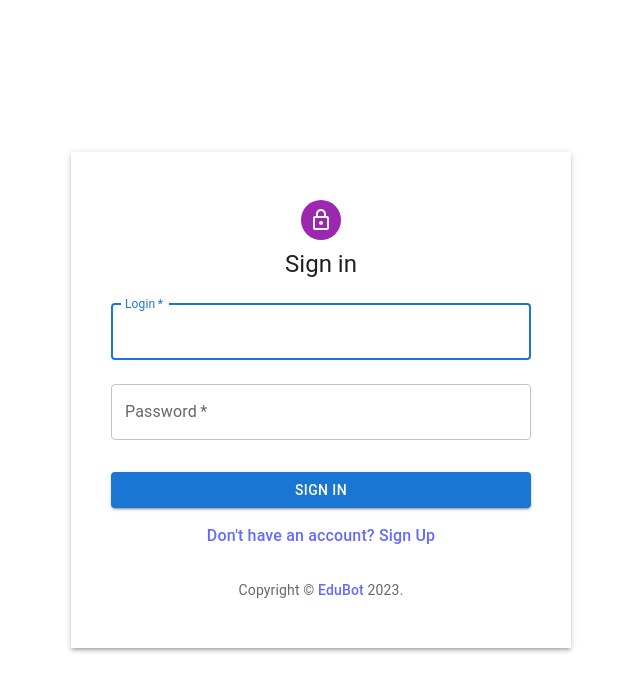
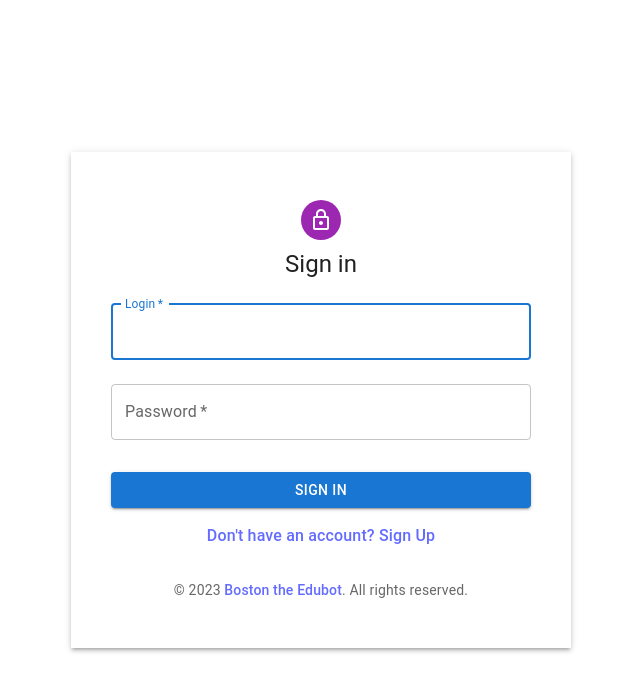
Before and after one commit to MrBomberman/edubot-frontend, a React (Vite) app: page /login in a window 1280 px wide. Shown: the top 692 px of the page, without its empty margins (319-959 px from the left). Built offline with nearby package versions, Linux system fonts and the light colour scheme.

Commit message:
changed modal footer description

```diff
--- a/src/pages/LoginPage.tsx
+++ b/src/pages/LoginPage.tsx
@@ -25,12 +25,12 @@ import { Button } from '@mui/material';
 function Copyright(props: any) {
     return (
       <Typography variant="body2" color="text.secondary" align="center" {...props}>
-        {'Copyright © '}
+        {'© '}
+        {new Date().getFullYear()}{' '}
         <Link color="inherit" to="/">
-            EduBot
-        </Link>{' '}
-        {new Date().getFullYear()}
-        {'.'}
+          Boston the Edubot
+        </Link>{'. '}
+        All rights reserved.
       </Typography>
     );
   }
--- a/src/pages/SignupPage.tsx
+++ b/src/pages/SignupPage.tsx
@@ -26,12 +26,12 @@ import ModalWindow from '../shared/common/ModalWindow';
 function Copyright(props: any) {
     return (
       <Typography variant="body2" color="text.secondary" align="center" {...props}>
-        {'Copyright © '}
+        {'© '}
+        {new Date().getFullYear()}{' '}
         <Link color="inherit" to="/">
-            EduBot
-        </Link>{' '}
-        {new Date().getFullYear()}
-        {'.'}
+          Boston the Edubot
+        </Link>{'. '}
+        All rights reserved.
       </Typography>
     );
   }
```
